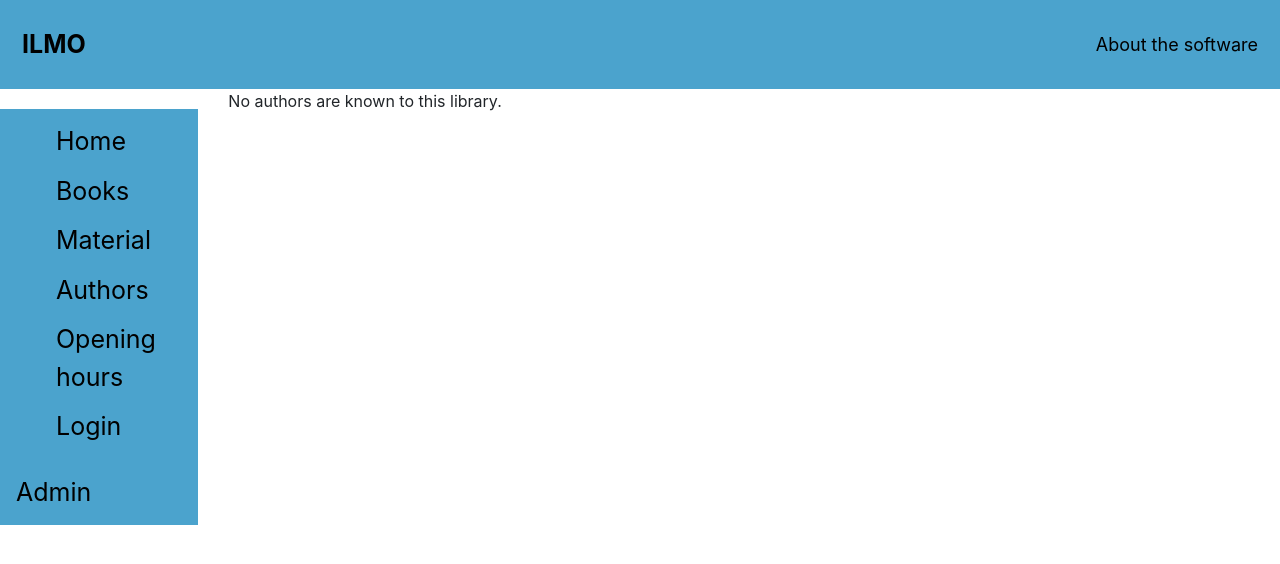
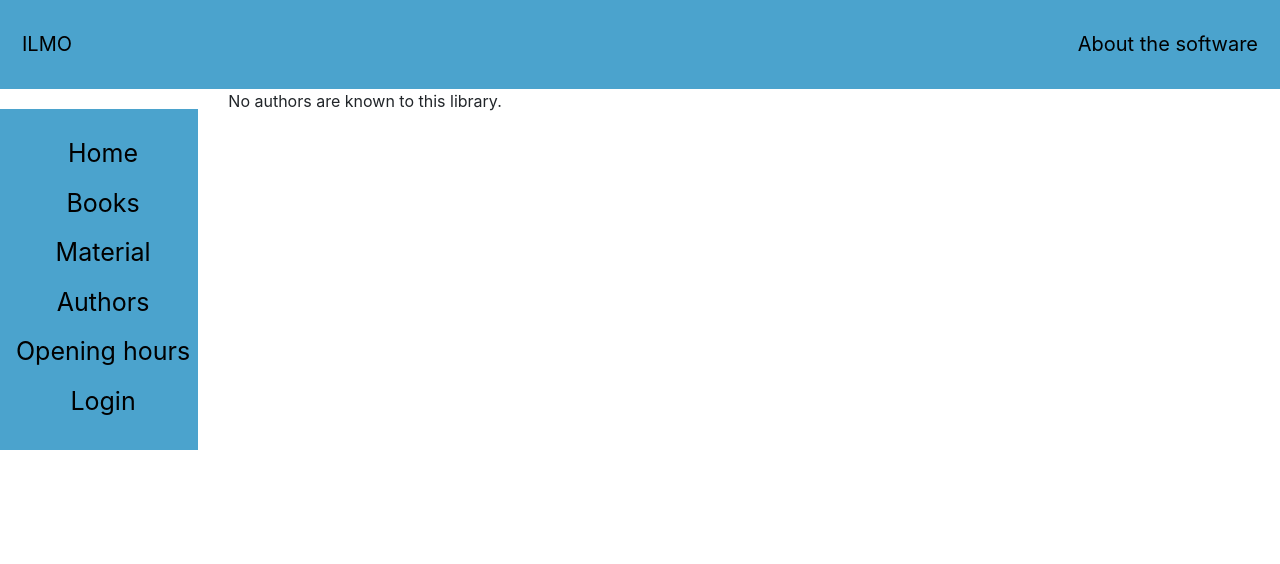
Before and after one commit to moan0s/ILMO2, a Django app: page /library/authors/ in a window 1280 px wide. Shown: the top 564 px of the page. Run offline with Django 3.2, Linux system fonts and the light colour scheme; data that the repository does not hold is empty; some libraries are stand-ins or nearby versions.

Commit message:
Streamline sidebar and header

```diff
--- a/src/library/static/library/css/styles.css
+++ b/src/library/static/library/css/styles.css
@@ -2,12 +2,12 @@
     margin-top: 20px;
 }
 
-.col-sm-2{
+.col-sm-2 {
     padding-left: 0px;
 }
 
 table {
-        border : none;
+    border: none;
     border-collapse: collapse;
 }
 
@@ -27,7 +27,10 @@ th {
 h1 {
     padding-top: 10px;
 }
-* {box-sizing: border-box;}
+
+* {
+    box-sizing: border-box;
+}
 
 .header {
     overflow: hidden;
@@ -35,20 +38,18 @@ h1 {
     padding: 20px 10px;
 }
 
-.header a {
-  float: left;
+.header a, .sidebar-nav a {
     color: black;
     text-align: center;
-  padding: 12px;
     text-decoration: none;
-  font-size: 18px;
-  line-height: 25px;
     border-radius: 4px;
 }
 
-.header a.logo {
-  font-size: 25px;
-  font-weight: bold;
+.header a {
+    float: left;
+    padding: 12px;
+    font-size: 20px;
+    line-height: 25px;
 }
 
 .header a:hover {
@@ -86,7 +87,13 @@ h1 {
     padding: 8px 0;
 }
 
-.sidebar-nav a  {
+.sidebar-nav-top{
+    padding-left: 0px;
+    float: left;
+}
+
+
+.sidebar-nav a {
     padding: 6px 8px 6px 16px;
     text-decoration: none;
     font-size: 25px;
@@ -105,8 +112,13 @@ h1 {
 }
 
 @media screen and (max-height: 450px) {
-  .sidebar-nav {padding-top: 15px;}
-  .sidebar-nav a {font-size: 18px;}
+    .sidebar-nav {
+        padding-top: 15px;
+    }
+
+    .sidebar-nav a {
+        font-size: 18px;
+    }
 }
 
 .sidebar-nav li {
--- a/src/library/templates/library/nav_sidebar.html
+++ b/src/library/templates/library/nav_sidebar.html
@@ -1,7 +1,7 @@
 {% block sidebar %}
     <div class="sidebar-nav">
         <ul class="sidebar-nav-top">
-            <li><i class="fas fa-user"></i> {{ user.get_username }}</li>
+            <li><a href="#user"><i class="fas fa-user"></i> {{ user.get_username }} </a></li>
             <li><a href="{% url 'library:index' %}"><i class="fas fa-home"></i> Home</a></li>
             <li><a href="{% url 'library:books' %}"><i class="fas fa-book"></i> Books</a></li>
             <li><a href="{% url 'library:materials' %}"><i class="fas fa-glasses"></i> Material</a></li>
@@ -13,13 +13,16 @@
 
             {% if user.is_authenticated %}
                 <li><a href="{% url 'library:my-loans' %}"><i class="fas fa-undo-alt"></i> My Loans</a></li>
-                <li><a href="{% url 'logout' %}?next={{ request.path }}"><i class="fas fa-sign-out-alt"></i> Logout</a></li>
+                <li><a href="{% url 'logout' %}?next={{ request.path }}"><i class="fas fa-sign-out-alt"></i> Logout</a>
+                </li>
             {% else %}
-                <li><a href="{% url 'login' %}?next={{ request.path }}"><i class="fas fa-sign-in-alt"></i> Login</a></li>
+                <li><a href="{% url 'login' %}?next={{ request.path }}"><i class="fas fa-sign-in-alt"></i> Login</a>
+                </li>
             {% endif %}
+            {% if user.is_staff %}
+                <a href="{% url 'admin:index' %}">Admin</a>
+            {% endif %}
+
         </ul>
-        <div class="sidebar-nav-footer">
-            <a href="{% url 'admin:index' %}">Admin</a>
-        </div>
     </div>
 {% endblock %}
```
Lines whose indentation alone changed are shown as unchanged.
